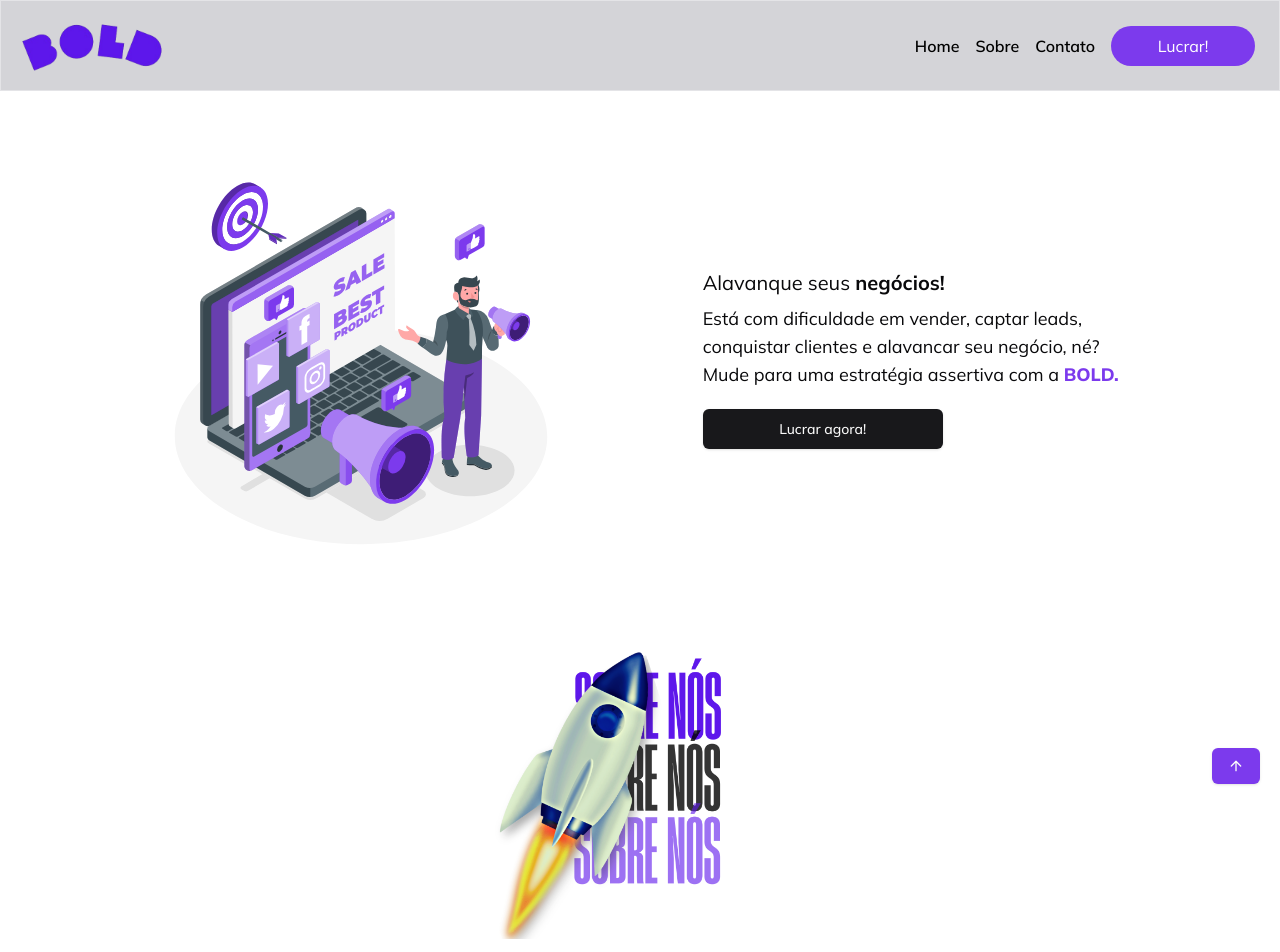
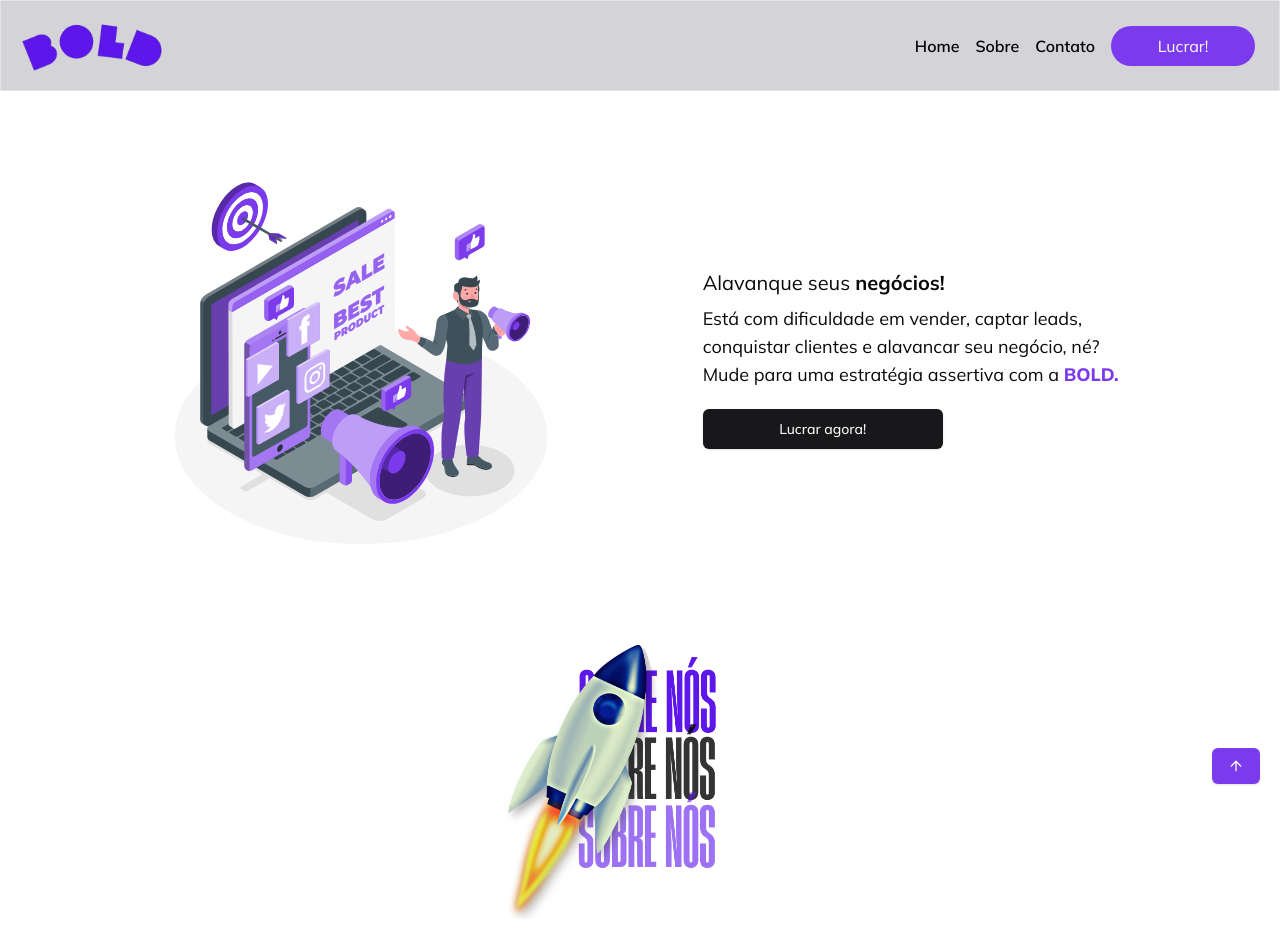
Before and after one commit to barretodev1/bold_saas, a Next.js app: page / in a window 1280 px wide. Shown: the top 952 px of the page. Built offline with nearby package versions, Linux system fonts and the light colour scheme.

Commit message:
fix: resolve a resolution image

```diff
--- a/app/page.tsx
+++ b/app/page.tsx
@@ -56,7 +56,7 @@ export default function Home() {
       {/* COMPONENT ABOUT */}
       <div className="flex flex-col items-center p-5 justify-center" id="sobre">
         <div className="h-[360px] mt-10">
-          <Image src="/about.png" alt="sobre nós" height={300} width={300} />
+          <Image src="/about.png" alt="sobre nós" height={280} width={280} />
         </div>
 
         <div className="flex items-center justify-center gap-11 flex-col mt-5 md:flex-row">
```
Also changed, not shown: public/about.png.
